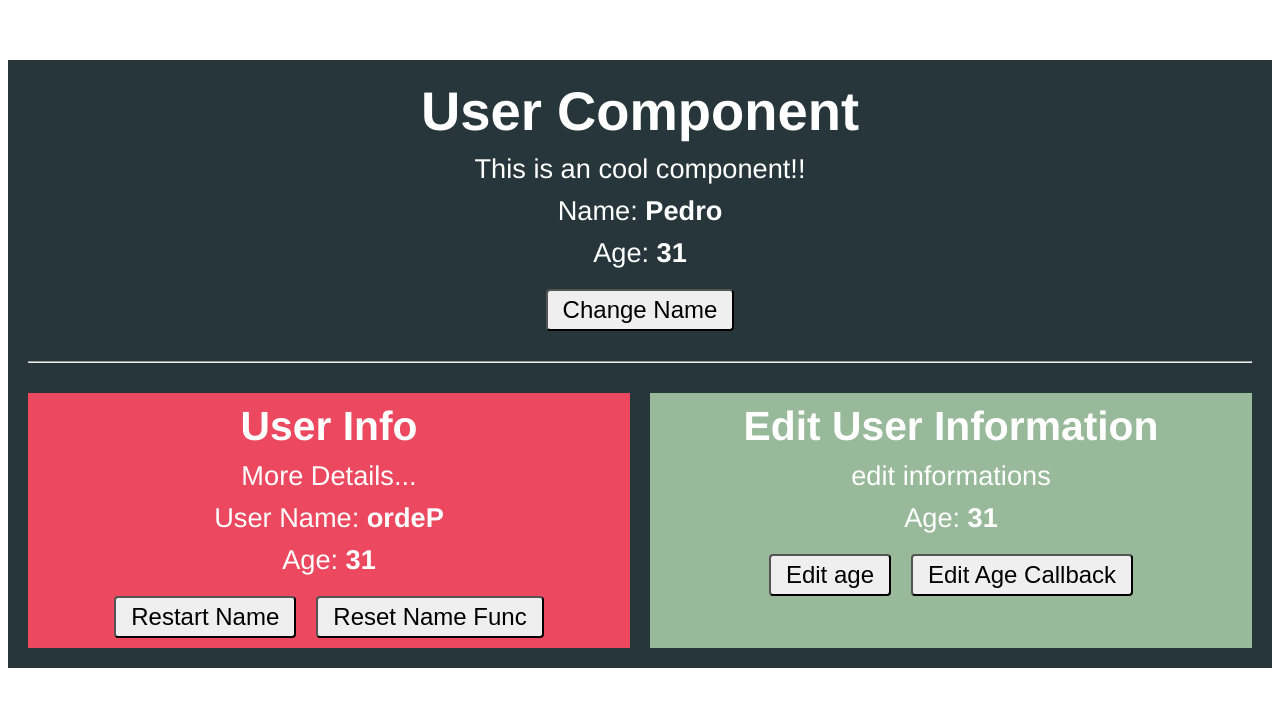
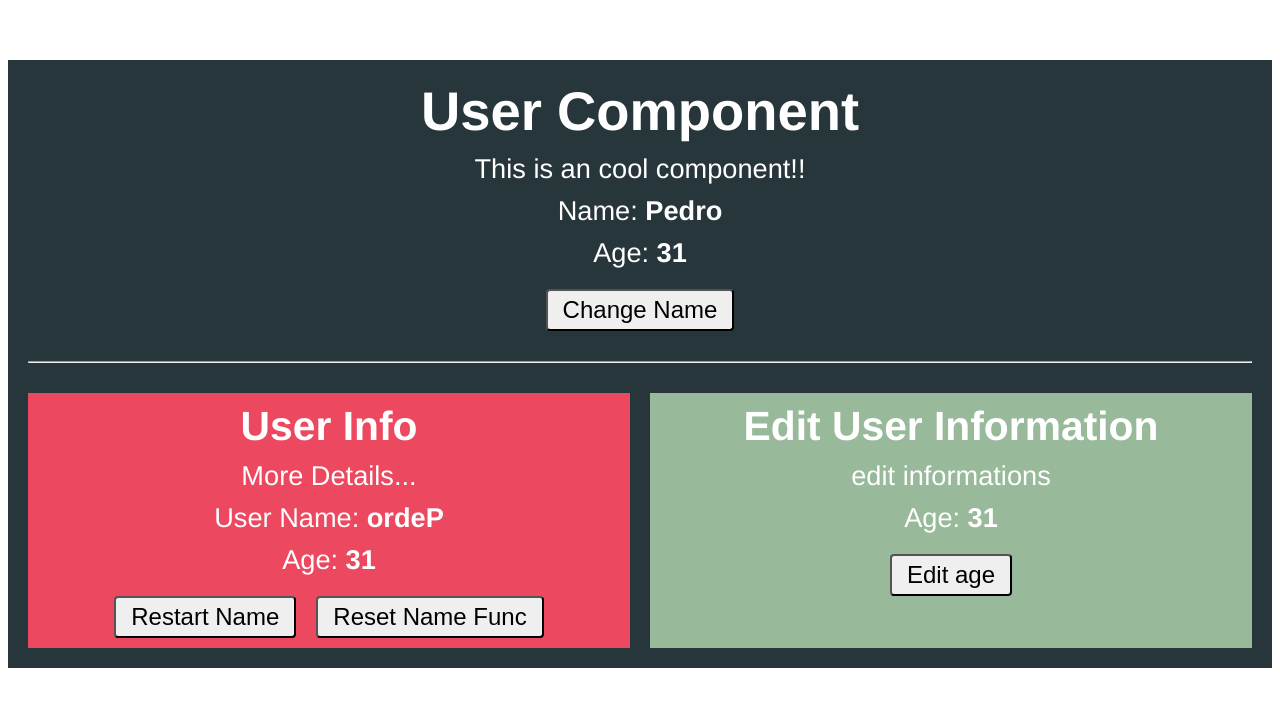
Before and after one commit to pedrosales/VueJS, a Vue app in the folder components/components-comunication/: page / in a window 1280 px wide. Shown: the top 706 px of the page. Built offline with nearby package versions, Linux system fonts and the light colour scheme.

Commit message:
comunication trough event bus

```diff
--- /dev/null
+++ b/components/components-comunication/src/bus.js
@@ -0,0 +1,3 @@
+import Vue from "vue";
+
+export default new Vue();
--- a/components/components-comunication/src/components/EditUser.vue
+++ b/components/components-comunication/src/components/EditUser.vue
@@ -7,11 +7,12 @@
       <strong>{{ age }}</strong>
     </p>
     <button @click="editAge">Edit age</button>
-    <button @click="changeAgeFn">Edit Age Callback</button>
   </div>
 </template>
 
 <script>
+import bus from "@/bus";
+
 export default {
   props: {
     age: Number,
@@ -19,8 +20,8 @@ export default {
   },
   methods: {
     editAge() {
-      this.age = 33;
-      this.$emit("ageChanged", this.age);
+      this.age += 1;
+      bus.$emit("ageChanged", this.age);
     },
   },
 };
--- a/components/components-comunication/src/components/User.vue
+++ b/components/components-comunication/src/components/User.vue
@@ -14,7 +14,7 @@
     <hr />
     <div class="components">
       <app-user-info :name="name" :age="age" @nameChanged="name = $event" :resetNameFn="resetName" />
-      <app-edit-user @ageChanged="age = $event" :age="age" :changeAgeFn="changeAge" />
+      <app-edit-user :age="age" />
     </div>
   </div>
 </template>
--- a/components/components-comunication/src/components/UserInfo.vue
+++ b/components/components-comunication/src/components/UserInfo.vue
@@ -16,6 +16,8 @@
 </template>
 
 <script>
+import bus from "@/bus";
+
 export default {
   props: {
     name: {
@@ -43,6 +45,11 @@ export default {
       this.$emit("nameChanged", "Pedro");
     },
   },
+  created() {
+    bus.$on("ageChanged", (age) => {
+      this.age = age;
+    });
+  },
 };
 </script>
 
```
